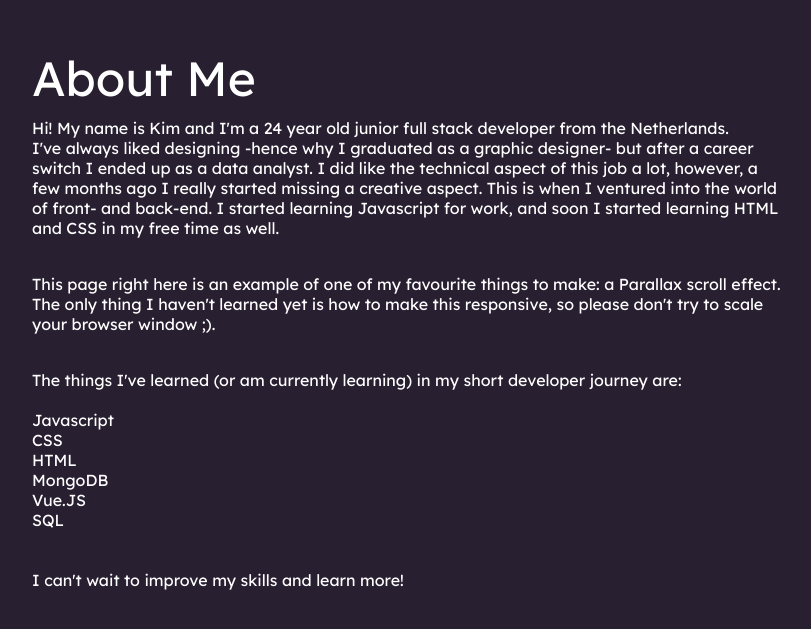
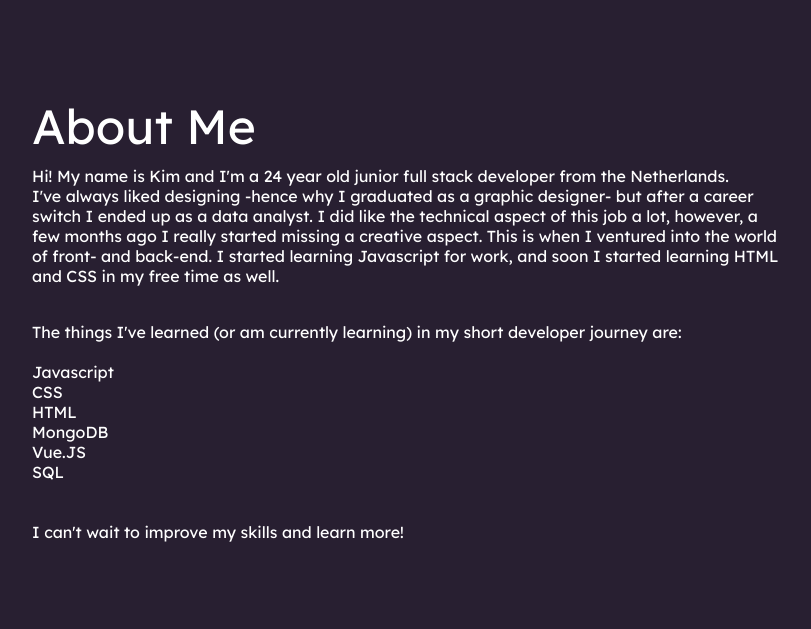
Before and after one commit to kimvgerwen/parallaxwebsite, a plain HTML site: page index.html in a window 1280 px wide. Shown: the part 881-1510 px from the top of the page, without its empty margins (230-1041 px from the left). Drawn offline with Linux system fonts and the light colour scheme; a web font is replaced by a local one.

Commit message:
Add files via upload

```diff
--- a/index.html
+++ b/index.html
@@ -42,8 +42,6 @@
         <p>Hi! My name is Kim and I'm a 24 year old junior full stack developer from the Netherlands. <br>
         I've always liked designing -hence why I graduated as a graphic designer- but after a career switch I ended up as a data analyst. I did like the technical aspect of this job a lot, however, a few months ago I really started missing a creative aspect. This is when I ventured into the world of front- and back-end. I started learning Javascript for work, and soon I started learning HTML and CSS in my free time as well.  </p>
         <br><br>
-        <p>This page right here is an example of one of my favourite things to make: a Parallax scroll effect. The only thing I haven't learned yet is how to make this responsive, so please don't try to scale your browser window ;). </p>
-        <br><br>
         <p>The things I've learned (or am currently learning) in my short developer journey are:
             <br><br>
             <ul>
```
